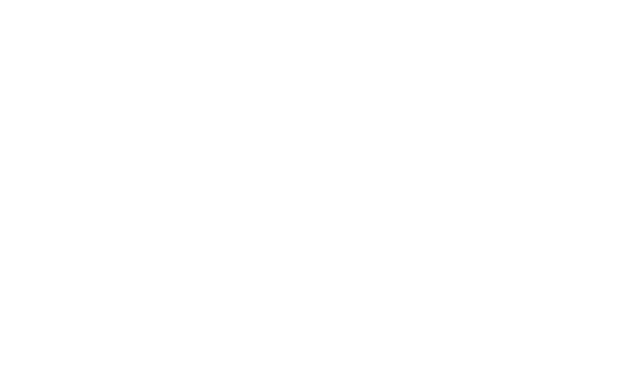
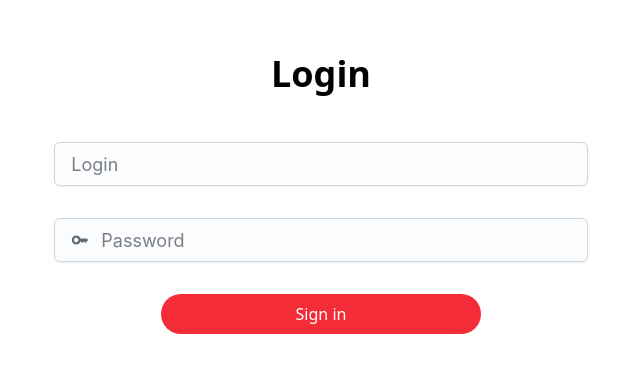
Before and after one commit to xxrtemy/E-com, a React (Vite) app: page /auth in a window 1280 px wide. Shown: the part 206-578 px from the top of the page, without its empty margins (319-959 px from the left). Built offline with nearby package versions, Linux system fonts and the light colour scheme.

Commit message:
fix: blank page on /auth

```diff
--- a/src/pages/Auth.jsx
+++ b/src/pages/Auth.jsx
@@ -1,14 +1,15 @@
 import React from 'react'
-import { Route } from 'react-router-dom'
 import Login from '../components/Auth/Login'
-import Registration from '../components/Auth/Registration'
+
 
 
 const Auth = () => {
-  <div className="">
-    <Route path='/login' element={<Login/>} />
-    <Route path='/registration' element={<Registration/>}/>
-  </div>
+
+  return(
+    <div className="">
+      <Login/>
+    </div>
+  )
 }
 
 export default Auth
```
